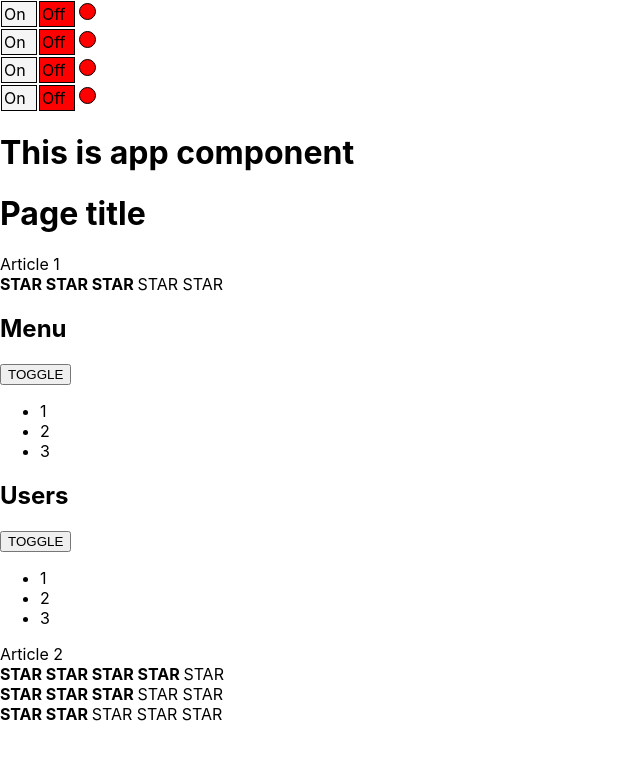
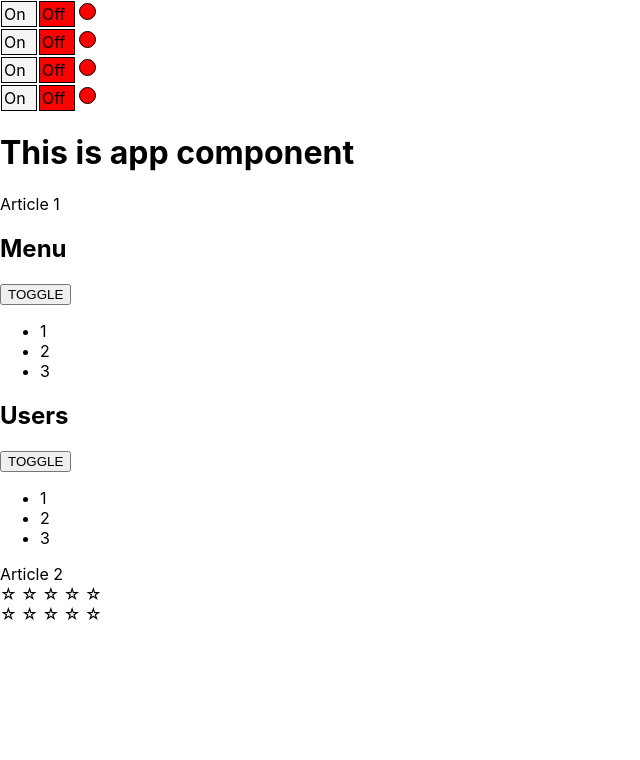
Before and after one commit to PavelSuchkov/accordion_and_other_components, a React (Create React App) app: page / in a window 1280 px wide. Shown: the top 760 px of the page, without its empty margins (0-640 px from the left). Built offline with nearby package versions, Linux system fonts and the light colour scheme.

Commit message:
added stars rating

```diff
--- a/src/App.tsx
+++ b/src/App.tsx
@@ -1,4 +1,4 @@
-import React from 'react';
+import React, {useState} from 'react';
 import './App.css';
 import Accordion from './components/Accordion/Accordion';
 import {Rating} from "./components/Rating/Rating";
@@ -6,8 +6,11 @@ import OnOff from "./components/OnOff/OnOff";
 import UncontrolledAccordion from "./components/Accordion/UncontrolledAccordion";
 
 
+export type NumberValue = 0 | 1 | 2 | 3 | 4 | 5
+function App() {
 
-function App() {
+    const [ratingValue, setRatingValue] = useState<NumberValue>(0)
+
     return (
         <div className="App">
 
@@ -16,15 +19,12 @@ function App() {
             <OnOff />
             <OnOff />
             <PageTitle title={"This is app component"}/>
-            <PageTitle title={"Page title"}/>
             Article 1
-            <Rating value={3}/>
             <UncontrolledAccordion titleValue={"Menu"} />
             <UncontrolledAccordion titleValue={"Users"} />
             Article 2
-            <Rating value={4}/>
-            <Rating value={3}/>
-            <Rating value={2}/>
+            <Rating value={ratingValue} setRatingValue= {setRatingValue}/>
+            <Rating value={ratingValue} setRatingValue= {setRatingValue}/>
 
         </div>
     )
--- a/src/components/Accordion/UncontrolledAccordion.tsx
+++ b/src/components/Accordion/UncontrolledAccordion.tsx
@@ -11,7 +11,7 @@ function UncontrolledAccordion(props: AccordionPropsType) {
 
     return (<div>
         <AccordionTitle title={props.titleValue}/>
-        <button onClick={ () => {setCollapsed(true)} }>TOGGLE</button>
+        <button onClick={ () => {setCollapsed(!collapsed)} }>TOGGLE</button>
         {!collapsed && <AccordionBody/>}
     </div>)
 
--- a/src/components/OnOff/OnOff.tsx
+++ b/src/components/OnOff/OnOff.tsx
@@ -47,7 +47,7 @@ function OnOff(props: OnOffType) {
     return <div>
         <div style={onStyle} onClick={ () => { setOn(true) } }>On</div>
         <div style={offStyle} onClick={ () => { setOn(false)} }>Off</div>
-        <div style={indicatorStyle}></div>
+        <div style={indicatorStyle}> </div>
     </div>
 
 }
--- a/src/components/Rating/Rating.tsx
+++ b/src/components/Rating/Rating.tsx
@@ -1,85 +1,41 @@
-import React from "react";
+import React, {useState} from "react";
+import { NumberValue } from "../../App";
 
 type RatingPropsType = {
-    value: number;
+    value: NumberValue
+    setRatingValue: (value: NumberValue) => void
 }
+
 export function Rating(props: RatingPropsType) {
-    console.log("Rating rendering")
-    if (props.value === 1) {
-        return (
-            <div>
-                <Star selected={true}/>
-                <Star selected={false}/>
-                <Star selected={false}/>
-                <Star selected={false}/>
-                <Star selected={false}/>
-            </div>
-        );
-    }
-    if (props.value === 2) {
-        return (
-            <div>
-                <Star selected={true}/>
-                <Star selected={true}/>
-                <Star selected={false}/>
-                <Star selected={false}/>
-                <Star selected={false}/>
-            </div>
-        );
-    }
-    if (props.value === 3) {
-        return (
-            <div>
-                <Star selected={true}/>
-                <Star selected={true}/>
-                <Star selected={true}/>
-                <Star selected={false}/>
-                <Star selected={false}/>
-            </div>
-        );
-    }
-    if (props.value === 4) {
-        return (
-            <div>
-                <Star selected={true}/>
-                <Star selected={true}/>
-                <Star selected={true}/>
-                <Star selected={true}/>
-                <Star selected={false}/>
-            </div>
-        );
-    }
-    if (props.value === 5) {
-        return (
-            <div>
-                <Star selected={true}/>
-                <Star selected={true}/>
-                <Star selected={true}/>
-                <Star selected={true}/>
-                <Star selected={true}/>
-            </div>
-        );
-    }
+
     return (
         <div>
-            <Star selected={false}/>
-            <Star selected={false}/>
-            <Star selected={false}/>
-            <Star selected={false}/>
-            <Star selected={false}/>
+            <Star selected={props.value > 0} setRatingValue={ props.setRatingValue } value ={1} />
+            <Star selected={props.value > 1} setRatingValue={ props.setRatingValue } value ={2} />
+            <Star selected={props.value > 2} setRatingValue={ props.setRatingValue } value ={3} />
+            <Star selected={props.value > 3} setRatingValue={ props.setRatingValue } value ={4} />
+            <Star selected={props.value > 4} setRatingValue={ props.setRatingValue } value ={5} />
         </div>
     );
+}
 
-}
 type StarPropsType = {
     selected: boolean
+    setRatingValue: (value: NumberValue) => void
+    value: NumberValue
 }
 
 function Star(props: StarPropsType) {
+    // return <span onClick={()=> props.setRatingValue(props.value)}>
+    //     {props.selected
+    //     ? <span>&#127775;</span>
+    //     : <span>&#11088;</span>}
+    // </span>
+
     if (props.selected === true) {
-        return <span><b>STAR </b></span>
+        return <span onClick={()=> props.setRatingValue(props.value)}><span>&#9733;</span></span>
     } else {
-        return <span>STAR </span>
+        return <span onClick={()=> props.setRatingValue(props.value)}><span>&#9734;</span> </span>
     }
 
 }
```
Also changed, not shown: 1 other file (tests, documents, lock files or other folders).
